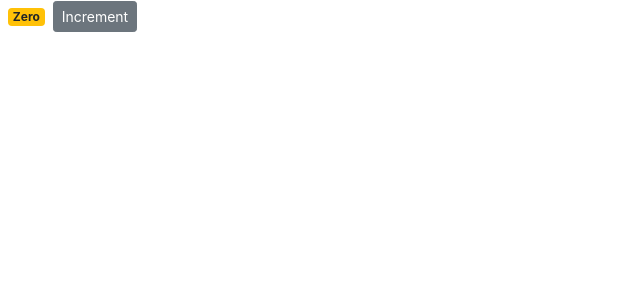
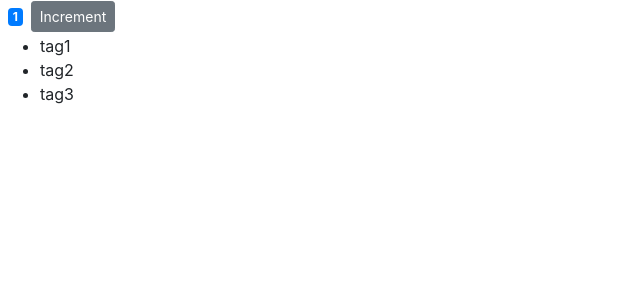
Before and after one commit to jamesoyanna/video-rental-app, a React (Create React App) app: page / in a window 1280 px wide. Shown: the top 300 px of the page, without its empty margins (0-640 px from the left). Built offline with nearby package versions, Linux system fonts and the light colour scheme.

Commit message:
rendering list

```diff
--- a/src/components/counter.jsx
+++ b/src/components/counter.jsx
@@ -3,21 +3,28 @@ import React, { Component } from 'react';
 
 export class Counter extends Component {
     state = {
-        count:0
+        count:1,
+        tags: ['tag1', "tag2", "tag3"]
     }
 
 
     render() {
-        let classes = "badge m-2 badge-";
-        classes+= this.state.count === 0 ? "warning": "primary";
+
         return (
             <div>
 
-         <span className={classes}>{this.formatCount()}</span>
+         <span className={this.getBadgeClasses()}>{this.formatCount()}</span>
                 <button className="btn btn-secondary btn-sm">Increment</button>
+                <ul>{this.state.tags.map(tag=><li key={tag}>{tag}</li>)}</ul>
             </div>
         );
     }
+    getBadgeClasses() {
+        let classes = "badge m-2 badge-";
+        classes += this.state.count === 0 ? "warning" : "primary";
+        return classes;
+    }
+
    formatCount(){
        const {count} = this.state
        return count === 0 ? "Zero": count;
```
